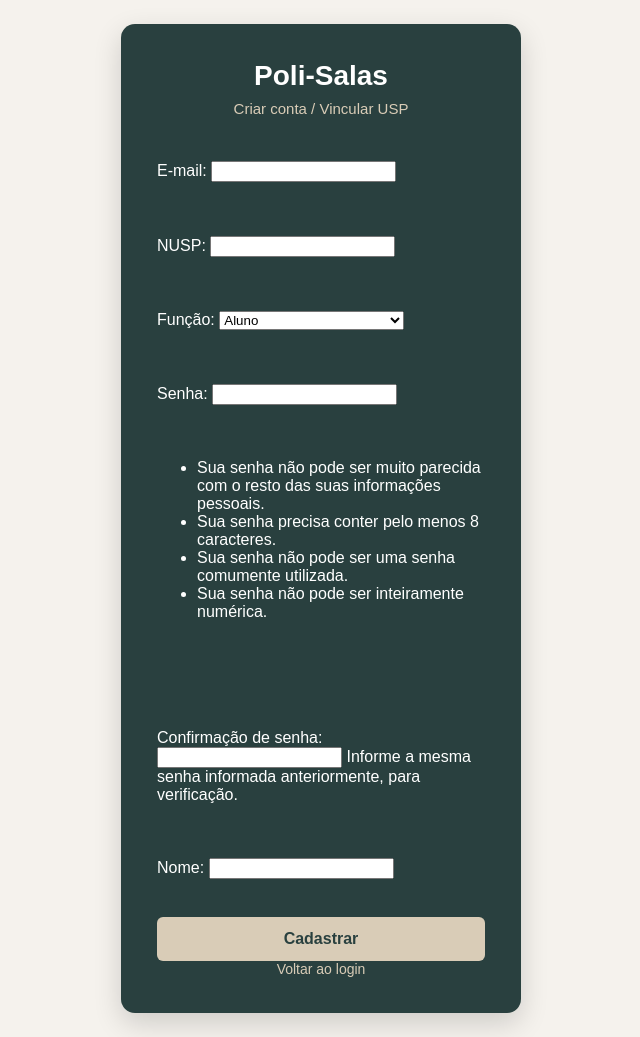
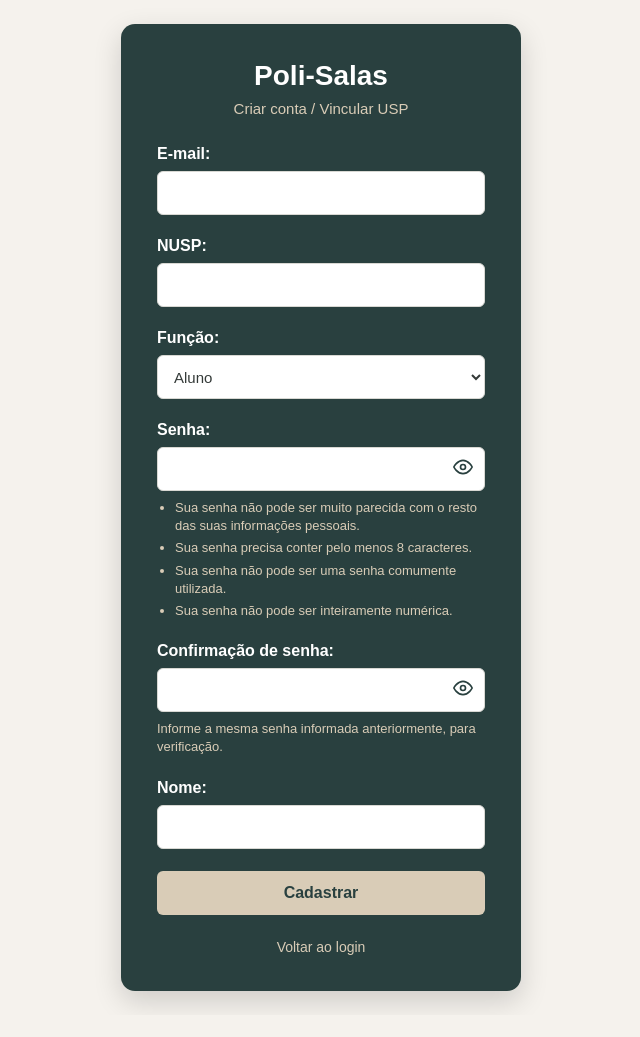
Before and after one commit to jobriel-br1/Salas, a Django app: page /cadastro/ in a window 1280 px wide. Shown: the whole page, without its empty margins (319-959 px from the left). After the commit the page ends 1008 px from the top, so only its background shows below. Run offline with Django 5.2, Linux system fonts and the light colour scheme.

Commit message:
Adicionei estilo ao cadastro

```diff
--- a/Site de Salas/config/settings.py
+++ b/Site de Salas/config/settings.py
@@ -105,8 +105,8 @@ USE_TZ = True
 # Static files (CSS, JavaScript, Images)
 # https://docs.djangoproject.com/en/6.1/howto/static-files/
 
-STATIC_URL = 'static/'
-STATICFILES_DIRS = [BASE_DIR / 'reservas' / 'static']
+STATIC_URL = '/static/'
+STATICFILES_DIRS = [BASE_DIR / 'static']
 
 # Modelo de usuário personalizado (com NUSP e Função)
 AUTH_USER_MODEL = 'reservas.Usuario'
--- a/Site de Salas/reservas/static/style-login.css
+++ b/Site de Salas/static/style-login.css
@@ -1,3 +1,7 @@
+/* =========================
+   1. VARIÁVEIS
+   ========================= */
+
 :root {
     --cor-primaria: #29403F;
     --cor-secundaria: #D9CCB7;
@@ -7,6 +11,7 @@
     --cor-texto-claro: #FFFFFF;
     --cor-hover: #365553;
     --cor-borda: #D8D8D3;
+    --cor-erro: #FFB4A8;
 }
 
 /* =========================
@@ -99,7 +104,8 @@ body {
     font-weight: 600;
 }
 
-.campo input {
+.campo input,
+.campo select {
     width: 100%;
     min-width: 0;
     height: 44px;
@@ -124,13 +130,41 @@ body {
     color: #777777;
 }
 
-.campo input:focus {
+.campo input:focus,
+.campo select:focus {
     border-color: var(--cor-secundaria);
     box-shadow: 0 0 0 3px rgba(217, 204, 183, 0.3);
 }
 
+/* Textos de ajuda (regras da senha) */
+.ajuda {
+    font-size: 13px;
+    line-height: 1.4;
+    color: var(--cor-secundaria);
+}
+
+.ajuda ul {
+    margin: 0;
+    padding-left: 18px;
+
+    display: flex;
+    flex-direction: column;
+    gap: 4px;
+}
+
+/* Mensagens de erro */
+.erro {
+    font-size: 13px;
+    color: var(--cor-erro);
+}
+
+.erro ul {
+    margin: 0;
+    padding-left: 18px;
+}
+
 /* =========================
-   6. BOTÃO ENTRAR
+   6. BOTÃO
    ========================= */
 
 .botao-login {
@@ -169,6 +203,8 @@ body {
    ========================= */
 
 .opcoes {
+    margin-top: 24px;
+
     display: flex;
     flex-direction: column;
     align-items: center;
@@ -216,3 +252,41 @@ body {
         font-size: 25px;
     }
 }
+
+/* =========================
+   10. CAMPO DE SENHA COM OLHO
+   ========================= */
+
+.campo-senha {
+    position: relative;
+    display: flex;
+}
+
+.campo-senha input {
+    padding-right: 48px; /* espaço para o botão não cobrir o texto */
+}
+
+.botao-olho {
+    position: absolute;
+    top: 0;
+    right: 0;
+    height: 44px;
+    width: 44px;
+
+    border: none;
+    background: transparent;
+    color: var(--cor-primaria);
+
+    font-size: 18px;
+    cursor: pointer;
+}
+
+.botao-olho:hover {
+    opacity: 0.7;
+}
+
+.botao-olho:focus-visible {
+    outline: 2px solid var(--cor-secundaria);
+    outline-offset: -2px;
+    border-radius: 6px;
+}
--- /dev/null
+++ b/Site de Salas/static/toggle-senha.js
@@ -0,0 +1,48 @@
+// Adiciona um botão "olho" em todos os campos de senha da página,
+// permitindo mostrar/ocultar a senha enquanto o usuário digita.
+//   - Senha oculta  -> olho aberto (clique para mostrar)
+//   - Senha visível -> olho fechado/riscado (clique para ocultar)
+
+const ICONE_OLHO_ABERTO = `
+<svg xmlns="http://www.w3.org/2000/svg" width="20" height="20" viewBox="0 0 24 24"
+     fill="none" stroke="currentColor" stroke-width="2"
+     stroke-linecap="round" stroke-linejoin="round" aria-hidden="true">
+    <path d="M1 12s4-8 11-8 11 8 11 8-4 8-11 8-11-8-11-8z"/>
+    <circle cx="12" cy="12" r="3"/>
+</svg>`;
+
+const ICONE_OLHO_FECHADO = `
+<svg xmlns="http://www.w3.org/2000/svg" width="20" height="20" viewBox="0 0 24 24"
+     fill="none" stroke="currentColor" stroke-width="2"
+     stroke-linecap="round" stroke-linejoin="round" aria-hidden="true">
+    <path d="M17.94 17.94A10.07 10.07 0 0 1 12 20c-7 0-11-8-11-8a18.45 18.45 0 0 1 5.06-5.94"/>
+    <path d="M9.9 4.24A9.12 9.12 0 0 1 12 4c7 0 11 8 11 8a18.5 18.5 0 0 1-2.16 3.19"/>
+    <path d="M14.12 14.12a3 3 0 1 1-4.24-4.24"/>
+    <line x1="1" y1="1" x2="23" y2="23"/>
+</svg>`;
+
+document.addEventListener('DOMContentLoaded', function () {
+    document.querySelectorAll('input[type="password"]').forEach(function (input) {
+        // Cria um wrapper em volta do input para posicionar o botão
+        const wrapper = document.createElement('div');
+        wrapper.className = 'campo-senha';
+        input.parentNode.insertBefore(wrapper, input);
+        wrapper.appendChild(input);
+
+        // Cria o botão do olho
+        const botao = document.createElement('button');
+        botao.type = 'button'; // evita enviar o formulário ao clicar
+        botao.className = 'botao-olho';
+        botao.setAttribute('aria-label', 'Mostrar senha');
+        botao.innerHTML = ICONE_OLHO_ABERTO;
+        wrapper.appendChild(botao);
+
+        // Alterna entre mostrar e ocultar a senha
+        botao.addEventListener('click', function () {
+            const visivel = input.type === 'text';
+            input.type = visivel ? 'password' : 'text';
+            botao.innerHTML = visivel ? ICONE_OLHO_ABERTO : ICONE_OLHO_FECHADO;
+            botao.setAttribute('aria-label', visivel ? 'Mostrar senha' : 'Ocultar senha');
+        });
+    });
+});
--- a/Site de Salas/templates/reservas/cadastro.html
+++ b/Site de Salas/templates/reservas/cadastro.html
@@ -16,13 +16,34 @@
 
         <form method="post" class="form-login">
             {% csrf_token %}
-            {{ form.as_p }}
+
+            {% if form.non_field_errors %}
+                <div class="erro">{{ form.non_field_errors }}</div>
+            {% endif %}
+
+            {% for field in form %}
+                <div class="campo">
+                    {{ field.label_tag }}
+                    {{ field }}
+
+                    {% if field.help_text %}
+                        <div class="ajuda">{{ field.help_text|safe }}</div>
+                    {% endif %}
+
+                    {% for erro in field.errors %}
+                        <span class="erro">{{ erro }}</span>
+                    {% endfor %}
+                </div>
+            {% endfor %}
+
             <button type="submit" class="botao-login">Cadastrar</button>
         </form>
 
         <nav class="opcoes">
             <a href="{% url 'login' %}">Voltar ao login</a>
         </nav>
+
+        <script src="{% static 'toggle-senha.js' %}"></script>
     </main>
 </body>
 </html>
```
Also changed, not shown: Site de Salas/db.sqlite3, Site de Salas/static/imagens/logo.png (renamed from Site de Salas/reservas/static/imagens/logo.png), Site de Salas/static/imagens/mecanica-poli.jpg (renamed from Site de Salas/reservas/static/imagens/mecanica-poli.jpg), Site de Salas/static/style.css (renamed from Site de Salas/reservas/static/style.css).
